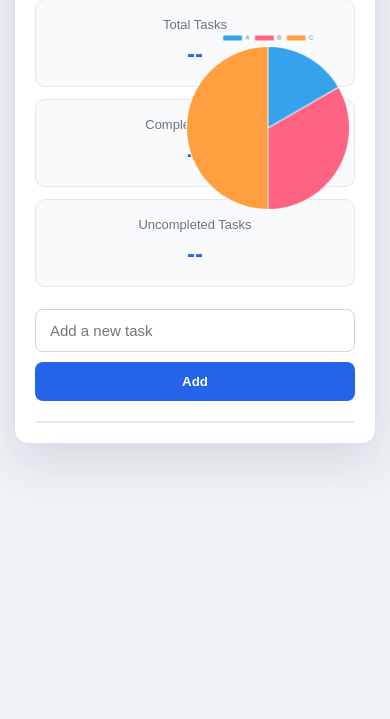
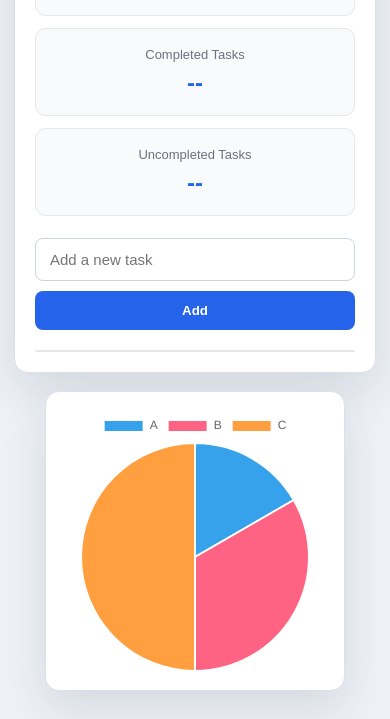
Before and after one commit to Kudakai/todolist, a website: page frontend/index.html in a window 390 px wide. Shown: the part 302-1021 px from the top of the page. Before the commit the page ends 844 px from the top, so only its background shows below. Drawn offline with nearby package versions, Linux system fonts and the light colour scheme; no server answers.

Commit message:
Refine pie chart layout

```diff
--- a/frontend/index.html
+++ b/frontend/index.html
@@ -45,7 +45,9 @@
       </div>
     </ul>
   </div>
-  <canvas id="myChart" width="200" height="200"></canvas>
+  <div class="chart-container">
+    <canvas id="myChart" width="260" height="260"></canvas>
+  </div>
   <script src="https://cdn.jsdelivr.net/npm/chart.js"></script>
   <script src="index.js"></script>
 </body>
--- a/frontend/style.css
+++ b/frontend/style.css
@@ -246,15 +246,30 @@ button {
 }
 
 .chart-container {
-    width: 400px;
-    height: 400px;
+  position: fixed;
+  right: 32px;
+  top: 50%;
+  width: 300px;
+  height: 300px;
+  padding: 18px;
+  transform: translateY(-50%);
+  background: #ffffff;
+  border: 1px solid #d9e2ec;
+  border-radius: 14px;
+  box-shadow: 0 18px 45px rgba(31, 41, 55, 0.12);
 }
 
 #myChart {
-    position: fixed;
-    right: 32px;
-    top: 50%;
-    width: 180px !important;
-    height: 180px !important;
-    transform: translateY(-50%);
+  width: 100% !important;
+  height: 100% !important;
 }
+
+@media (max-width: 1260px) {
+  .chart-container {
+    position: static;
+    width: min(300px, 100%);
+    height: 300px;
+    margin-top: 18px;
+    transform: none;
+  }
+}
```
